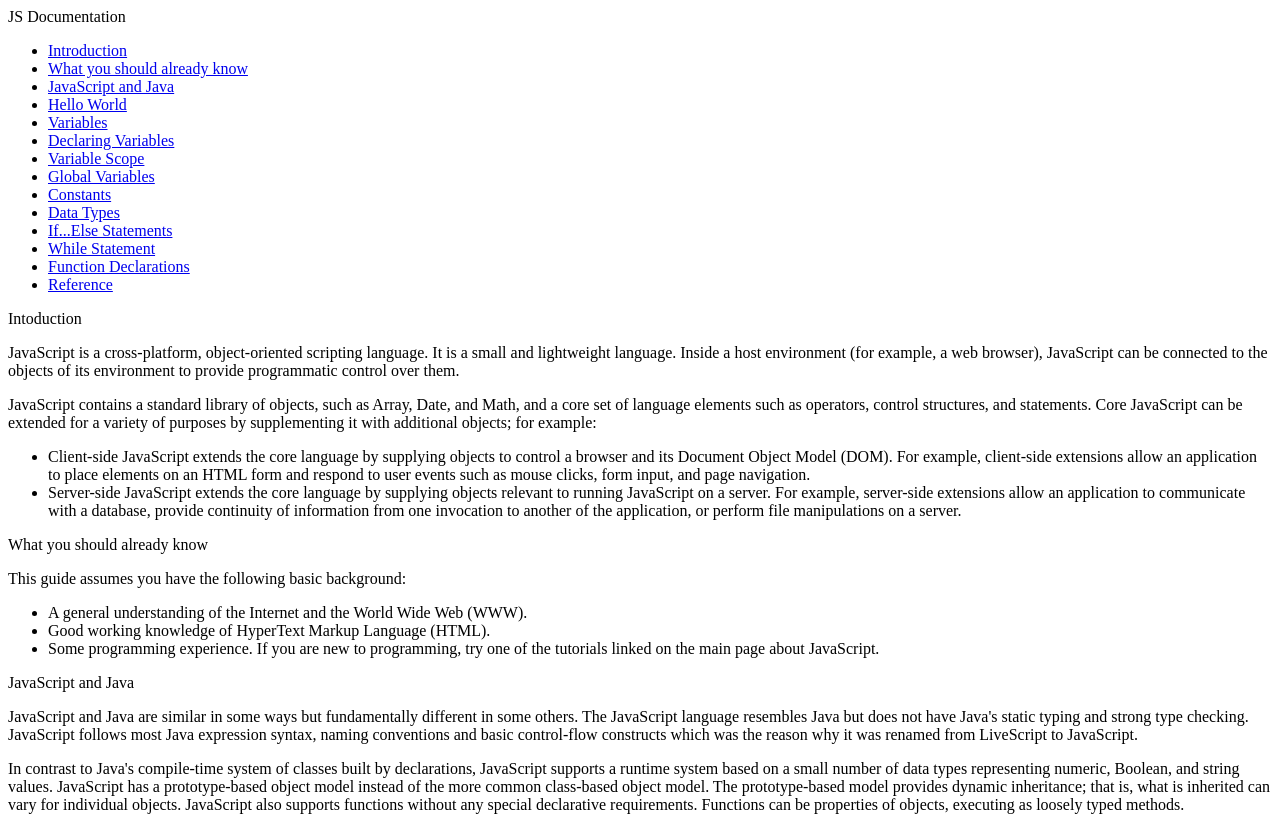
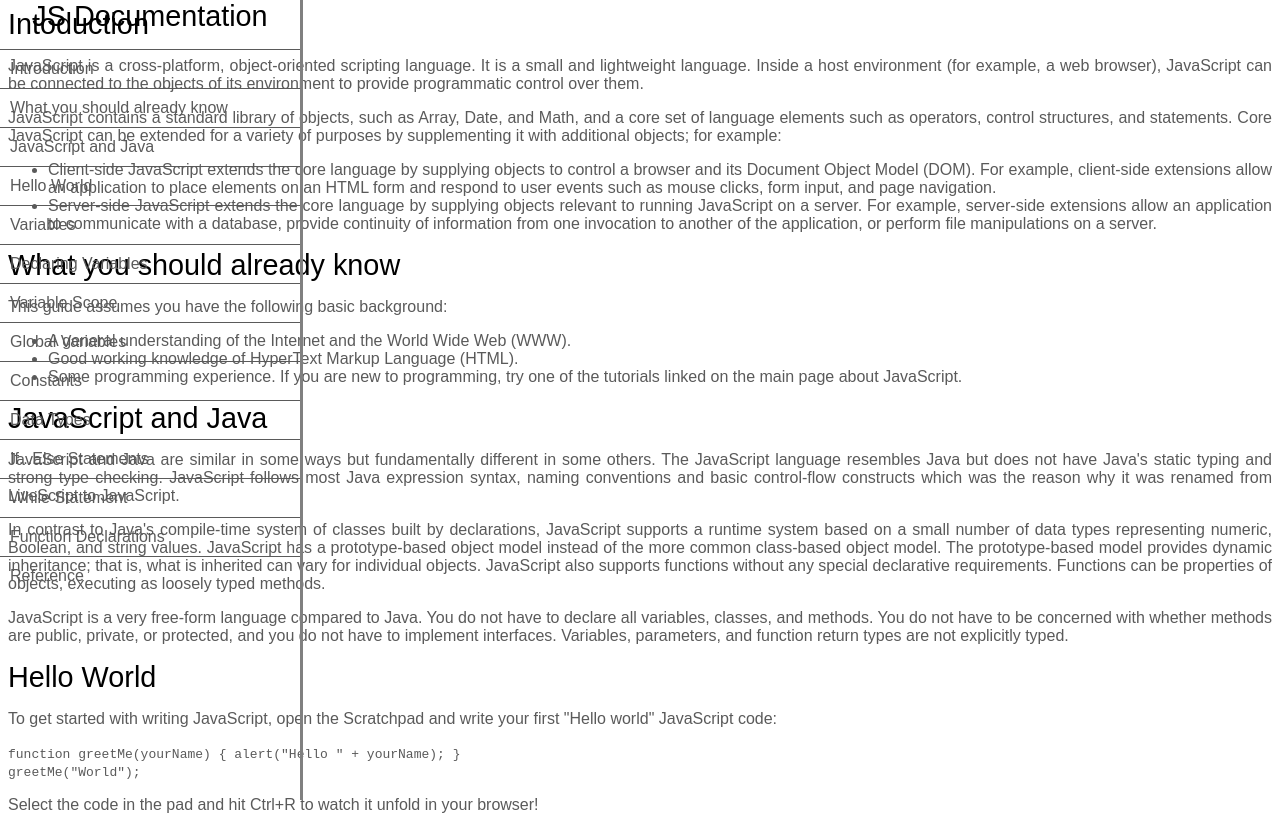
Before and after one commit to jef-97/fcc-technical-documentation-page, a plain HTML site: page index.html in a window 1280 px wide. Shown: the top 817 px of the page. Drawn offline with Linux system fonts and the light colour scheme.

Commit message:
Add css for navbar

```diff
--- a/index.html
+++ b/index.html
@@ -4,6 +4,7 @@
     <meta charset="UTF-8">
     <meta name="viewport" content="width=device-width, initial-scale=1.0">
     <title>FCC: Technical Documentation Page</title>
+    <link rel="stylesheet" href="styles/style.css">
 </head>
 <body>
     <nav id="navbar">
--- a/styles/style.css
+++ b/styles/style.css
@@ -0,0 +1,47 @@
+body {
+    font-family: Arial, Helvetica, sans-serif;
+    color: rgb(90, 90, 90);
+    text-align: justify;
+}
+
+#navbar {
+    position: fixed;
+    border-right: solid;
+    border-color: gray;
+    height: 100%;
+    width: 300px;
+    min-width: 290px;
+    top: 0px;
+    left: 0px;
+}
+
+#navbar ul {
+    height: 88%;
+    padding: 0;
+    overflow-x: hidden;
+    overflow-y: auto;
+
+}
+
+#navbar li {
+    display: block;
+    padding: 10px;
+    border-top: solid 1px;
+    width: 100%;
+    position: relative;
+}
+
+#navbar a {
+    text-decoration: none;
+    color: rgb(90, 90, 90);
+
+}
+
+#navbar header {
+    text-align: center;
+}
+
+header {
+    font-size: 1.8rem;
+    color: black;
+}
```
